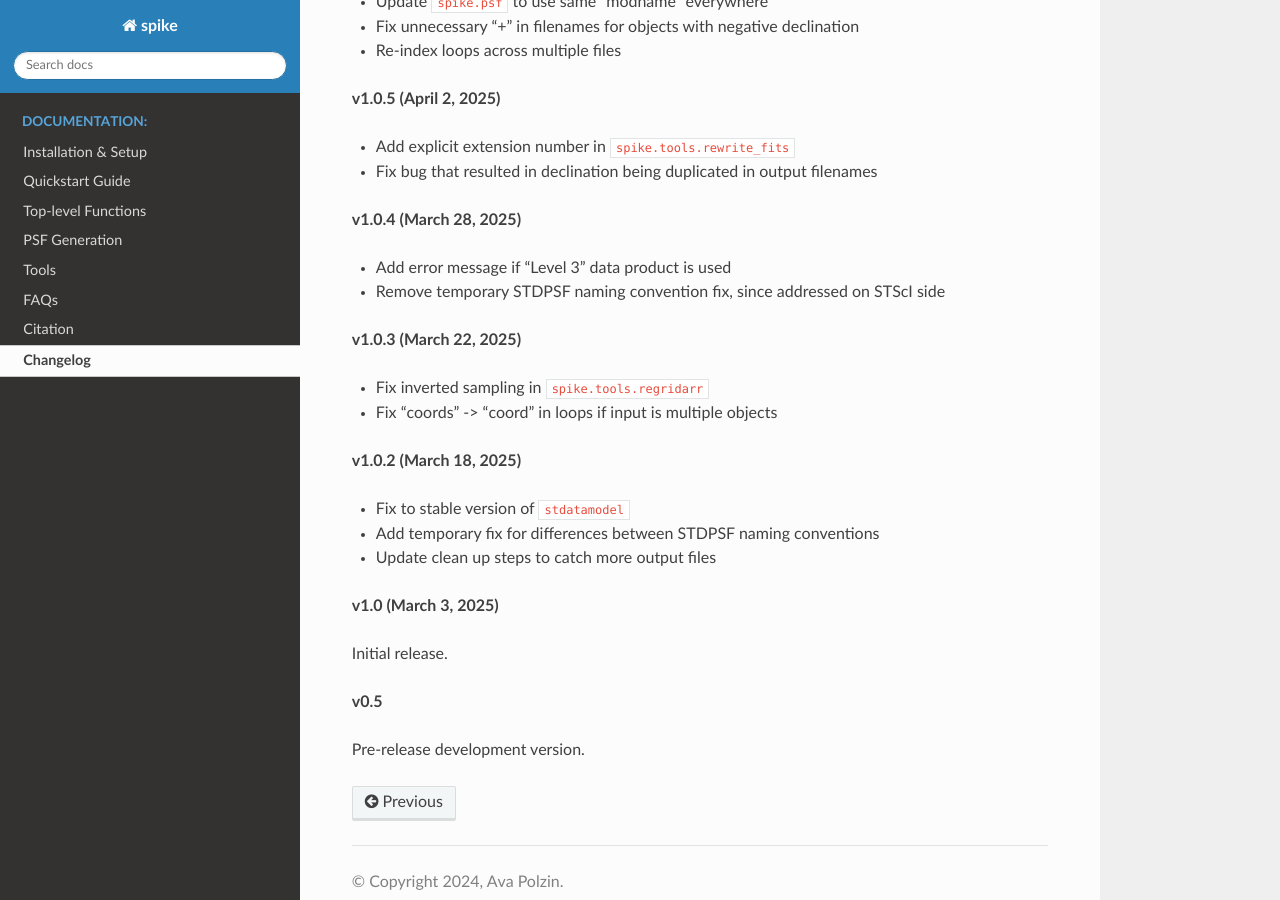
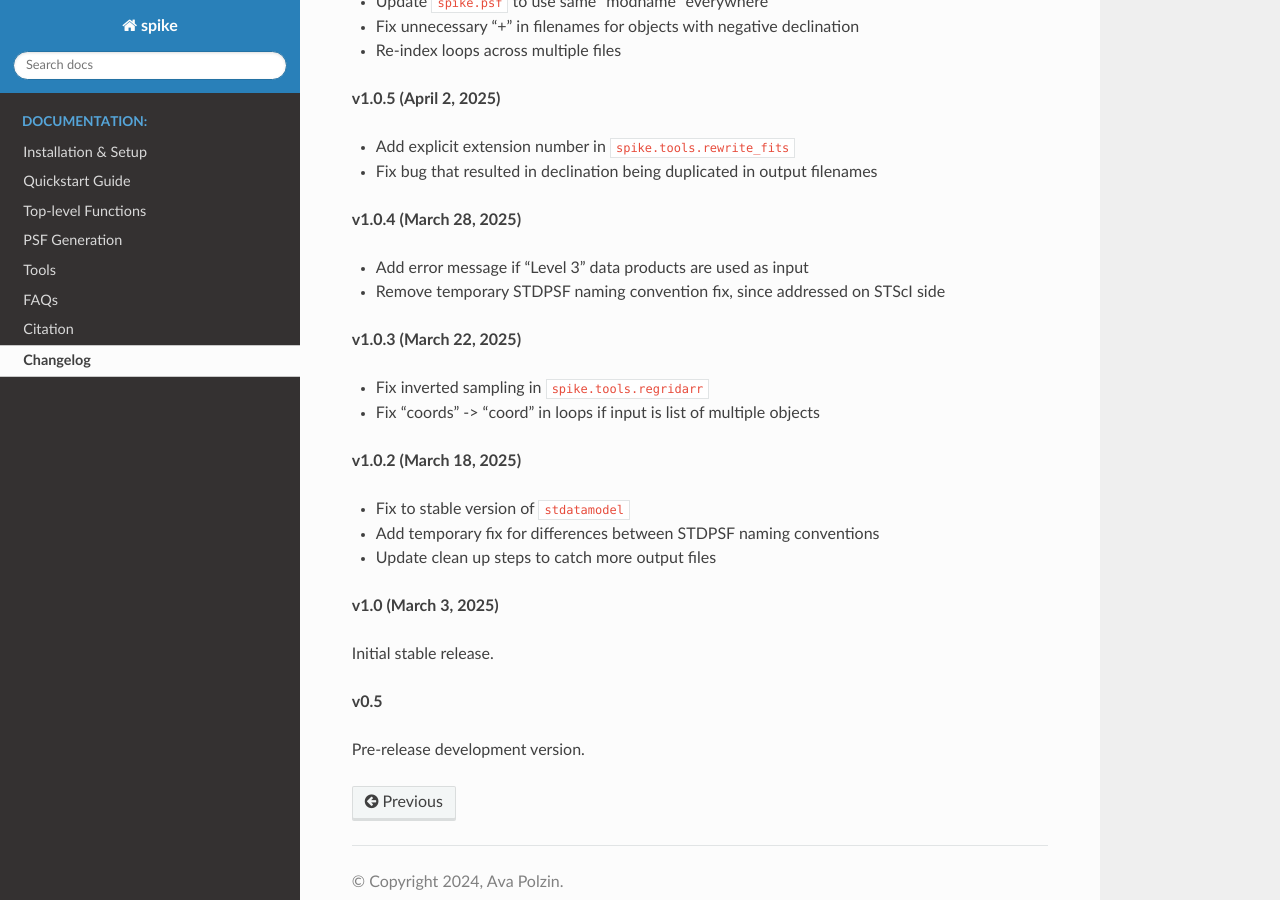
Before and after one commit to avapolzin/spike, a Sphinx documentation site: the page built from docs/changelog.rst, in a window 1280 px wide and 900 px high, scrolled down 1116 px. Built offline with Sphinx 7.4.7 and the Read the Docs theme 3.1.0, drawn with Linux system fonts in a browser that asks for light colours; pages that are not in the unit, such as notebooks, are missing from menus.

Commit message:
update changelog language

```diff
--- a/docs/changelog.rst
+++ b/docs/changelog.rst
@@ -59,14 +59,14 @@ Version that incorporates all changes from JOSS review.
 
 **v1.0.4 (March 28, 2025)**
 
-* Add error message if "Level 3" data product is used
+* Add error message if "Level 3" data products are used as input
 * Remove temporary STDPSF naming convention fix, since addressed on STScI side
 
 
 **v1.0.3 (March 22, 2025)**
 
 * Fix inverted sampling in ``spike.tools.regridarr``
-* Fix "coords" -> "coord" in loops if input is multiple objects
+* Fix "coords" -> "coord" in loops if input is list of multiple objects
 
 
 **v1.0.2 (March 18, 2025)**
@@ -78,7 +78,7 @@ Version that incorporates all changes from JOSS review.
 
 **v1.0 (March 3, 2025)**
 
-Initial release.
+Initial stable release.
 
 
 **v0.5**
```
